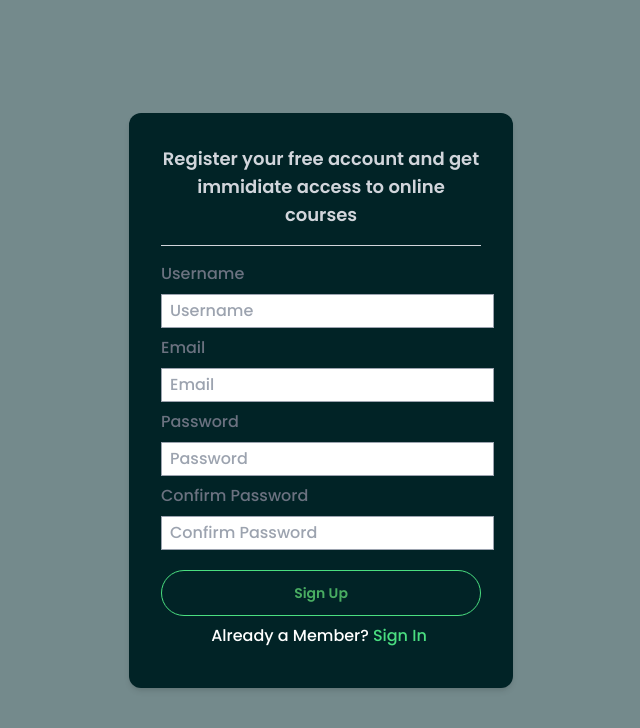
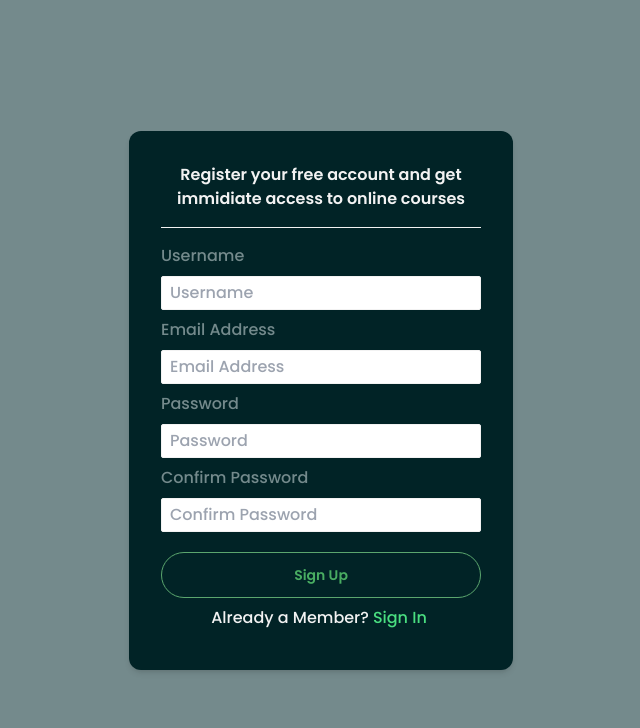
Before and after one commit to RifaOrin/LearnCS-Frontend, a React (Create React App) app: page /signup in a window 1280 px wide. Shown: the top 728 px of the page, without its empty margins (543-1183 px from the left). Built offline with nearby package versions, Linux system fonts and the light colour scheme; what tailwindcss-blend-mode would draw is missing.

Commit message:
signup updated

```diff
--- a/src/signup.js
+++ b/src/signup.js
@@ -4,53 +4,53 @@ function Signup() {
       <div className="h-screen flex items-center justify-center bg-[#748A8C]">
         <div className="mr-56 max-w-sm mx-auto p-8 bg-[#012326] rounded-xl shadow-md space-y-2 flex-auto">
           <div className="text-center space-y-2 sm:text-left">
-            <h1 className="mb-4 text-lg text-center font-semibold text-gray-300">
+            <h1 className="mb-4 text-base text-center font-semibold text-[#F2F2F2]">
               Register your free account and get immidiate access to online
               courses
             </h1>
-            <div className="border-t border-gray-300 my-4"></div>
+            <div className="border-t border-[#F2F2F2] my-4"></div>
           </div>
           <div>
-            <p className="text-body py-2 text-gray-500 font-medium dark:text-gray-400">
+            <p className="text-body py-2 text-[#748A8C] font-medium">
               Username
             </p>
             <input
               type="text"
               placeholder="Username"
-              class="border border-gray-400 py-1 px-2"
+              class="w-full rounded-sm border border-[#F2F2F2] py-1 px-2"
             ></input>
-            <p className="text-body py-2 text-gray-500 font-medium dark:text-gray-400">
-              Email
+            <p className="text-body py-2 text-[#748A8C] font-medium ">
+              Email Address
             </p>
             <input
               type="text"
-              placeholder="Email"
-              class="border border-gray-400 py-1 px-2"
+              placeholder="Email Address"
+              class="w-full rounded-sm border border-[#F2F2F2] py-1 px-2"
             ></input>
-            <p className="text-body py-2 text-gray-500 font-medium dark:text-gray-400">
+            <p className="text-body py-2 text-[#748A8C] font-medium ">
               Password
             </p>
             <input
               type="text"
               placeholder="Password"
-              class="border border-gray-400 py-1 px-2"
+              class="w-full rounded-sm  border border-[#F2F2F2] py-1 px-2"
             ></input>
-            <p className="text-body py-2 text-gray-500 font-medium dark:text-gray-400">
+            <p className="text-body py-2 text-[#748A8C] font-medium ">
               Confirm Password
             </p>
             <input
               type="text"
               placeholder="Confirm Password"
-              class="border border-gray-400 py-1 px-2"
+              class="w-full rounded-sm border border-[#F2F2F2] py-1 px-2"
             ></input>
             <div class="mt-5">
               <button
-                className="w-full py-3 text-center border rounded-full text-sm font-semibold  hover:text-white hover:border-transparent focus:outline-none focus:ring-2 focus:ring-offset-2
-         border-green-400 text-[#49ad62] hover:bg-green-500 focus:ring-green-600 dark:text-green-400"
+                className="w-full py-3 text-center border rounded-full text-sm font-semibold  hover:text-[#F2F2F2] hover:border-transparent focus:outline-none focus:ring-2 focus:ring-offset-2
+         border-[#5ba66e] text-[#49ad62] hover:bg-green-500 focus:ring-green-600 dark:text-green-400"
               >
                 Sign Up
               </button>
-              <p className="text-body text-center py-2 text-white font-medium">
+              <p className="text-body text-center py-2 text-[#F2F2F2] font-medium">
                 Already a Member?
                 <button className="text-green-400 px-1 hover:underline">
                   Sign In
```
